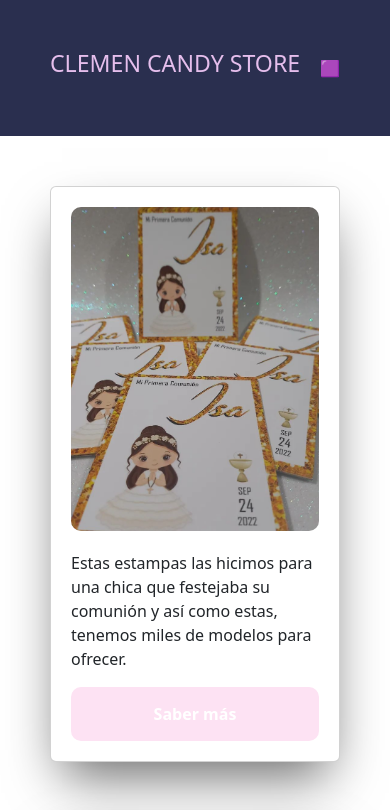
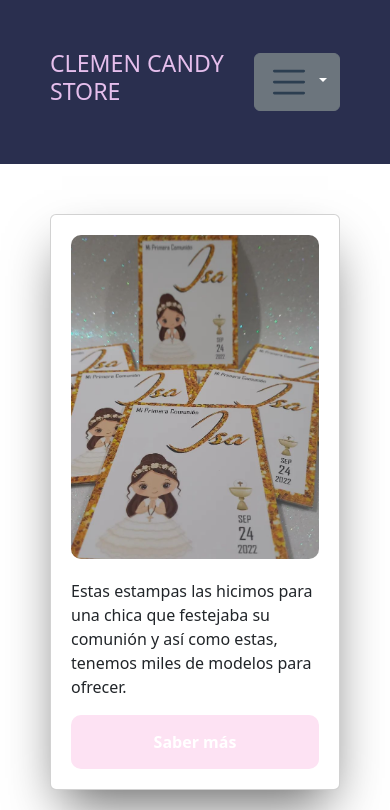
Before and after one commit to naachortiz/clemen-candy-store, a website: page pages/estampas.html in a window 390 px wide. Shown: the top 810 px of the page. Drawn offline with nearby package versions, Linux system fonts and the light colour scheme; files that its build step writes are made by us from their sources.

Commit message:
pagina final modificada

```diff
--- a/pages/estampas.html
+++ b/pages/estampas.html
@@ -23,7 +23,21 @@
                 </ul>
 
                 <!-- mobile -->
-                <div class="header__container-navbar-mobile">🟪</div>
+                <div class="dropdown">
+                    <button class="btn btn-secondary dropdown-toggle" type="button" data-bs-toggle="dropdown" aria-expanded="false">
+                      <span><svg xmlns="http://www.w3.org/2000/svg" class="icon icon-tabler icon-tabler-menu-2" width="44" height="44" viewBox="0 0 24 24" stroke-width="1.5" stroke="#2c3e50" fill="none" stroke-linecap="round" stroke-linejoin="round">
+                        <path stroke="none" d="M0 0h24v24H0z" fill="none"/>
+                        <path d="M4 6l16 0" />
+                        <path d="M4 12l16 0" />
+                        <path d="M4 18l16 0" />
+                      </svg></span>
+                    </button>
+                    <ul class="dropdown-menu">
+                      <li><a class="dropdown-item" href="../pages/estampas.html">Estampas</a></li>
+                      <li><a class="dropdown-item" href="../pages/etiquetas.html">Etiquetas</a></li>
+                      <li><a class="dropdown-item" href="../pages/candy-bar.html">Candy bar</a></li>
+                    </ul>
+                </div>
             </nav>
         </div>
 
--- a/sass/views/_index.scss
+++ b/sass/views/_index.scss
@@ -99,6 +99,10 @@
     }
 }
 
+.dropdown {
+    display: none;
+}
+
 @media (min-width: $bpSmall) {
     .statistics__container {
         flex-direction: row;
@@ -144,7 +148,12 @@
     .card__header img {
         width: 100%;
     }
+
+    .dropdown {
+        display: block;
+    }
 }
+
 
 @media (max-width:$bpSmall) {
     .header__container-navbar-mobile {
```
Also changed, not shown: index.html (+15 -1 lines), pages/candy-bar.html (+15 -1 lines), pages/etiquetas.html (+15 -1 lines), css-2/main.css.
